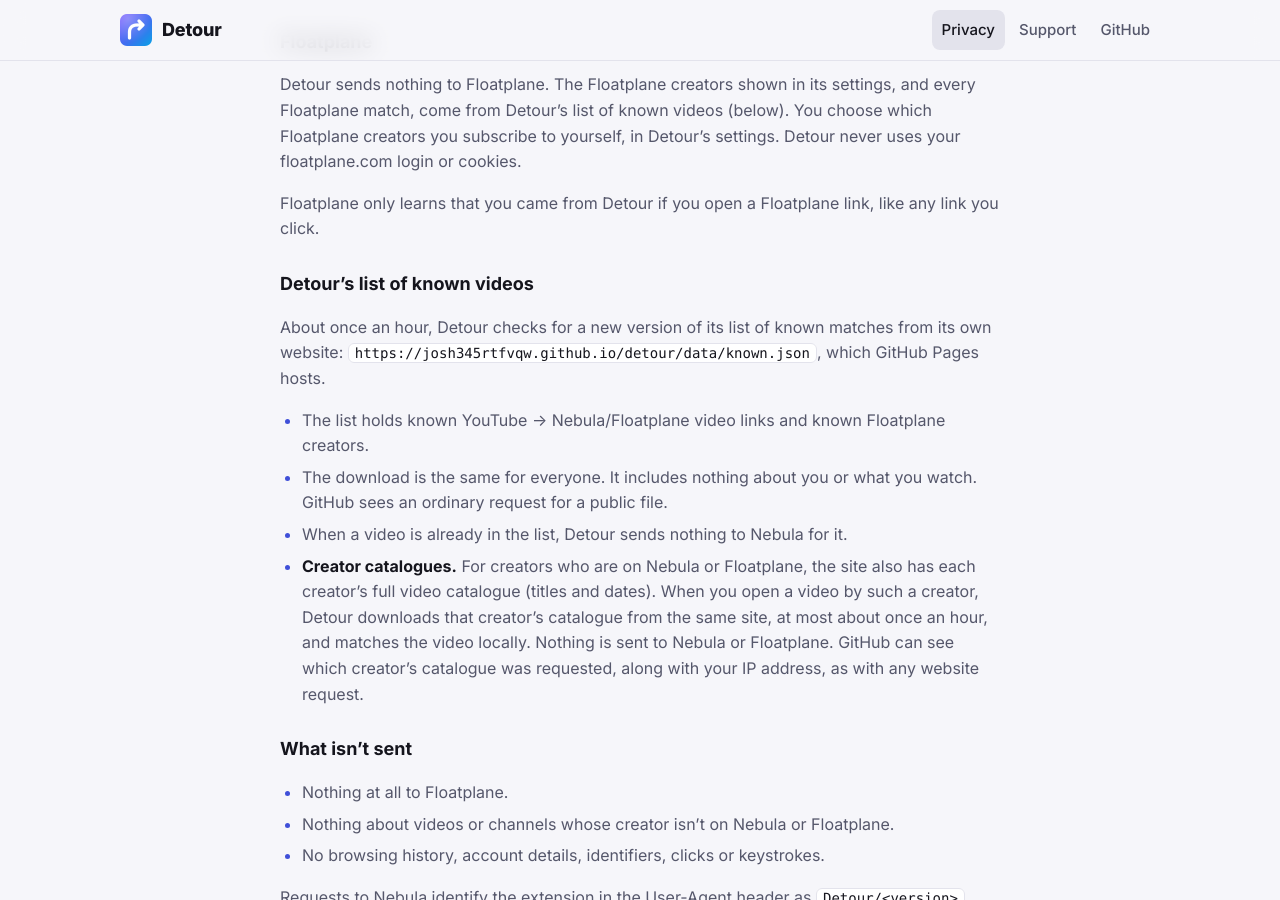
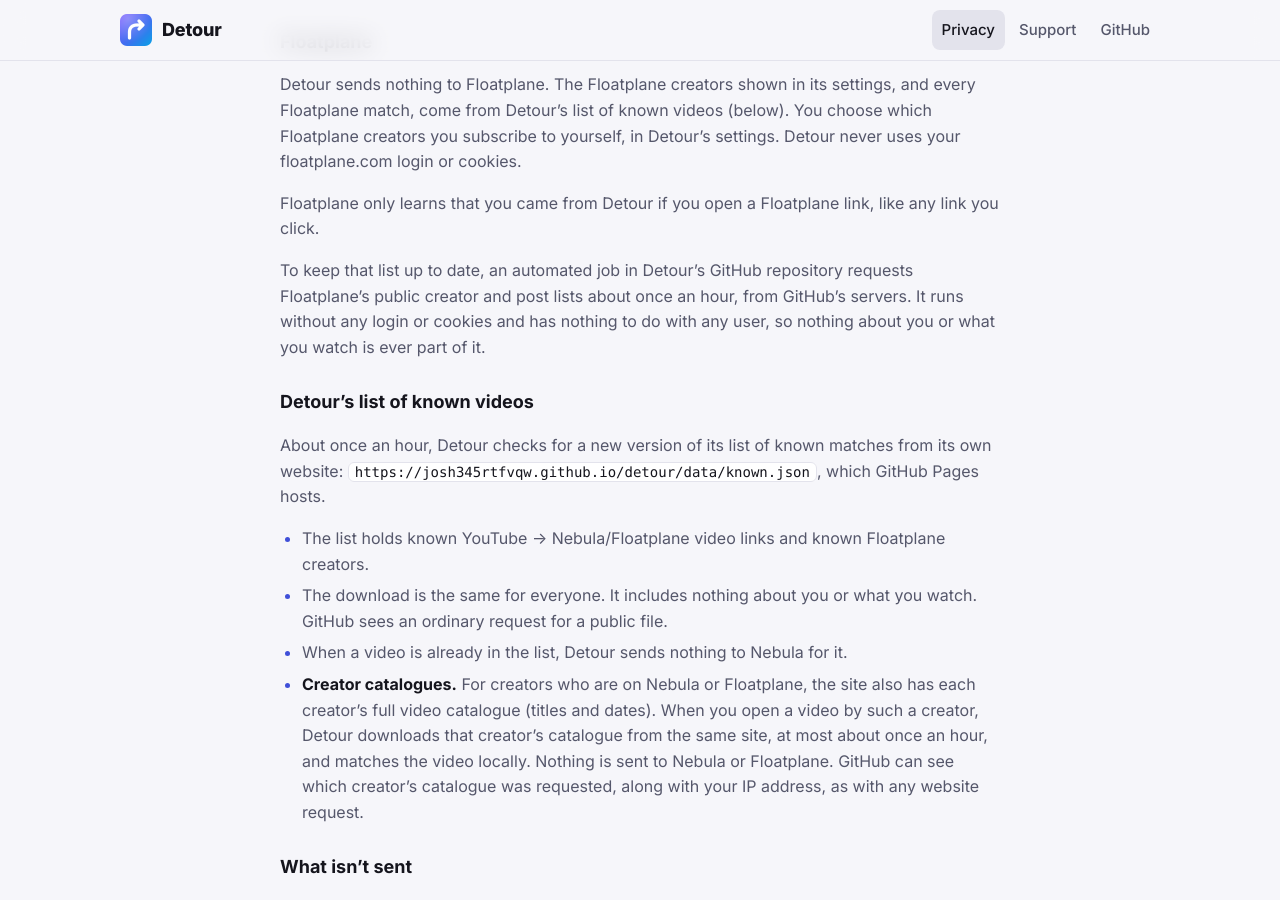
Before and after one commit to josh345rtfvqw/detour, a Jekyll site: the page built from PRIVACY.md, in a window 1280 px wide and 900 px high, scrolled down 1037 px. Built offline with Jekyll 4.4.1, drawn with Linux system fonts in a browser that asks for light colours; our own code applies the rules of GitHub Pages for plain Markdown files.

Commit message:
Privacy copy: mention the hourly list build's anonymous Floatplane requests
Co-Authored-By: Claude Opus 5.5 <noreply@anthropic.com>
Claude-Session: https://claude.ai/code/session_01DQcXPwsHqa9VqhdsjF7nFi

```diff
--- a/PRIVACY.md
+++ b/PRIVACY.md
@@ -28,6 +28,8 @@ These requests carry no Nebula login or cookies.
 Detour sends nothing to Floatplane. The Floatplane creators shown in its settings, and every Floatplane match, come from Detour's list of known videos (below). You choose which Floatplane creators you subscribe to yourself, in Detour's settings. Detour never uses your floatplane.com login or cookies.
 
 Floatplane only learns that you came from Detour if you open a Floatplane link, like any link you click.
+
+To keep that list up to date, an automated job in Detour's GitHub repository requests Floatplane's public creator and post lists about once an hour, from GitHub's servers. It runs without any login or cookies and has nothing to do with any user, so nothing about you or what you watch is ever part of it.
 
 ### Detour's list of known videos
 
--- a/index.html
+++ b/index.html
@@ -56,7 +56,7 @@ title: Detour
 <section class="wrap privacy-band">
   <div class="band">
     <h2>Privacy</h2>
-    <p>Detour sends requests to Nebula only for creators who are on Nebula, and gets everything it knows about Floatplane from its list of known videos on this site. It never contacts Floatplane or uses your Floatplane login, and it doesn’t collect usage data.</p>
+    <p>Detour sends requests to Nebula only for creators who are on Nebula, and gets everything it knows about Floatplane from its list of known videos on this site. That list is rebuilt hourly by an anonymous job that checks Floatplane for new videos. Your browser never contacts Floatplane or uses your Floatplane login, and it doesn’t collect usage data.</p>
     <a class="btn ghost" href="{{ '/PRIVACY.html' | relative_url }}">Read the privacy policy</a>
   </div>
 </section>
```
